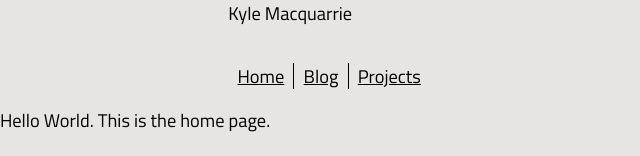
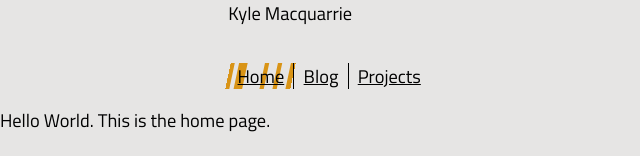
Before and after one commit to velvetkevorkian/website-2021, a Next.js app: page / in a window 1280 px wide. Shown: the top 156 px of the page, without its empty margins (0-640 px from the left). Built offline with nearby package versions, Linux system fonts and the light colour scheme.

Commit message:
Active state for menu

```diff
--- a/assets/css/app.css
+++ b/assets/css/app.css
@@ -26,15 +26,14 @@ h1, h2, h3, h4, h5, h6 {
 }
 
 h1::before, h2::before {
-  background-image: url('../images/barcode.svg');
-  background-size: 947px; /* match asset size to avoid sub-pixel artefacts */
+  background: var(--barcode-background);
   bottom: 0;
   content: '';
   left: 0;
   position: absolute;
   right: 0;
   top: 0;
-  transform: skew(-12deg);
+  transform: var(--barcode-skew);
   z-index: -1;
 }
 
--- a/assets/css/variables.css
+++ b/assets/css/variables.css
@@ -4,6 +4,8 @@
   --accent-color: #d99416;
   --body-font: Titillium, sans-serif;
   --heading-font: Goldman, sans-serif;
+  --barcode-background: url('../images/barcode.svg') center/947px;
+  --barcode-skew: skew(-12deg);
 
   /* https://utopia.fyi/type/calculator/?c=320,16,1.2,1920,20,1.25,5,2,&s=0.75|0.5|0.25,1.5|2|3|4|6,s-l */
   --step--2: clamp(0.69rem, 0.67rem + 0.11vw, 0.80rem);
--- a/components/Nav/index.tsx
+++ b/components/Nav/index.tsx
@@ -1,24 +1,37 @@
 import Link from 'next/link'
 import styles from './styles.module.css'
 import Center from 'components/Center'
+import isActive from 'lib/isActive'
 
-export default function Nav() {
-  const links = [
-    { title: 'Home', href: '/' },
-    { title: 'Blog', href: '/blog' },
-    { title: 'Projects', href: '/projects' },
-  ]
+const links = [
+  { title: 'Home', href: '/' },
+  { title: 'Blog', href: '/blog' },
+  { title: 'Projects', href: '/projects' },
+]
 
+function menuItem({ title, href, currentPath }) {
+  const activeClass = isActive(currentPath, href) ? styles['active']: ''
+  const linkClasses = [
+    styles['main-nav-link'],
+    activeClass
+  ].filter(Boolean).join(' ')
+
+  return (
+    <li className={styles['main-nav-item']} key={href}>
+      <Link href={href}>
+        <a className={linkClasses}>{title}</a>
+      </Link>
+    </li>
+  )
+}
+
+export default function Nav({ currentPath }) {
   return (
     <nav>
       <Center>
         <ul className={styles['main-nav-list']}>
           { links.map(l => (
-            <li className={styles['main-nav-item']} key={l.href}>
-              <Link href={l.href}>
-                <a className={styles['main-nav-link']}>{l.title}</a>
-              </Link>
-            </li>
+            menuItem({...l, currentPath })
           ))}
         </ul>
       </Center>
--- a/components/Nav/styles.module.css
+++ b/components/Nav/styles.module.css
@@ -13,4 +13,17 @@
 .main-nav-link {
   padding-left: 0.5em;
   padding-right: 0.5em;
+  position: relative;
 }
+
+.active::before {
+  position: absolute;
+  top: 0;
+  left: 0;
+  right: 0;
+  bottom: 0;
+  background: var(--barcode-background);
+  content: '';
+  z-index: -1;
+  transform: var(--barcode-skew);
+}
--- /dev/null
+++ b/lib/isActive/index.ts
@@ -0,0 +1,5 @@
+export default function isActive(path: string, href: string) {
+  if (path === href) return true
+  if (href === '/') return false
+  return path.startsWith(href)
+}
--- a/pages/_app.tsx
+++ b/pages/_app.tsx
@@ -9,7 +9,7 @@ import 'assets/css/variables.css'
 import 'assets/css/app.css'
 import favicon from 'assets/images/favicon.svg'
 
-export default function App({ Component, pageProps }: AppProps) {
+export default function MyApp({ Component, pageProps, router }: AppProps) {
   return (
     <>
       <Head>
@@ -20,7 +20,7 @@ export default function App({ Component, pageProps }: AppProps) {
 
       <Header />
 
-      <Nav />
+      <Nav currentPath={router.asPath} />
 
       <main id="content">
         <Component {...pageProps} />
```
Also changed, not shown: 1 other file (tests, documents, lock files or other folders).
